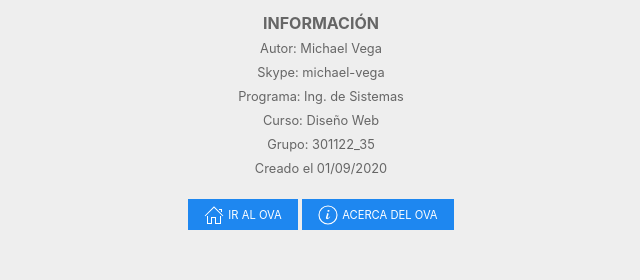
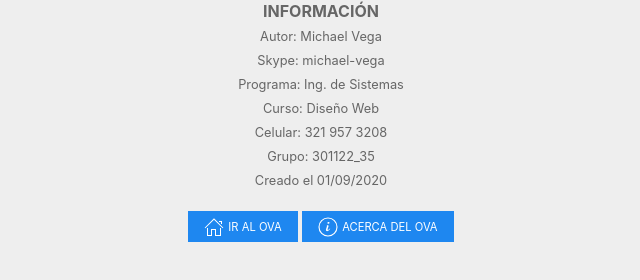
Before and after one commit to mavega998/DSW-MichaelVega, a plain HTML site: page index.html in a window 1280 px wide. Shown: the part 440-720 px from the top of the page, without its empty margins (319-959 px from the left). Drawn offline with nearby package versions, Linux system fonts and the light colour scheme.

Commit message:
Añadiendo número telefónico

```diff
--- a/index.html
+++ b/index.html
@@ -25,6 +25,7 @@
                 <small class="uk-margin-remove uk-padding-remove">Skype: michael-vega</small><br>
                 <small class="uk-margin-remove uk-padding-remove">Programa: Ing. de Sistemas</small><br>
                 <small class="uk-margin-remove uk-padding-remove">Curso: Diseño Web</small><br>
+                <small class="uk-margin-remove uk-padding-remove">Celular: 321 957 3208</small><br>
                 <small class="uk-margin-remove uk-padding-remove">Grupo: 301122_35</small><br>
                 <small class="uk-margin-remove uk-padding-remove">Creado el 01/09/2020</small><br>
             </p>
```
